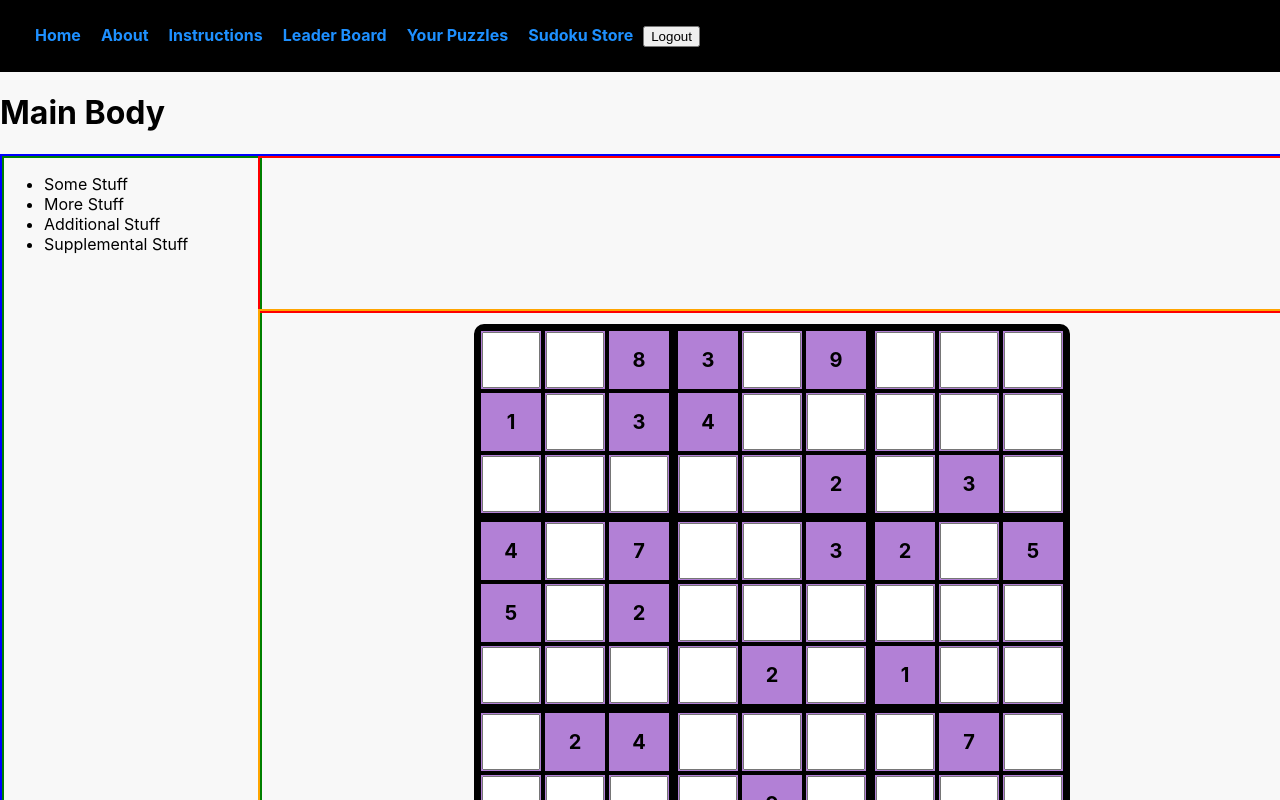
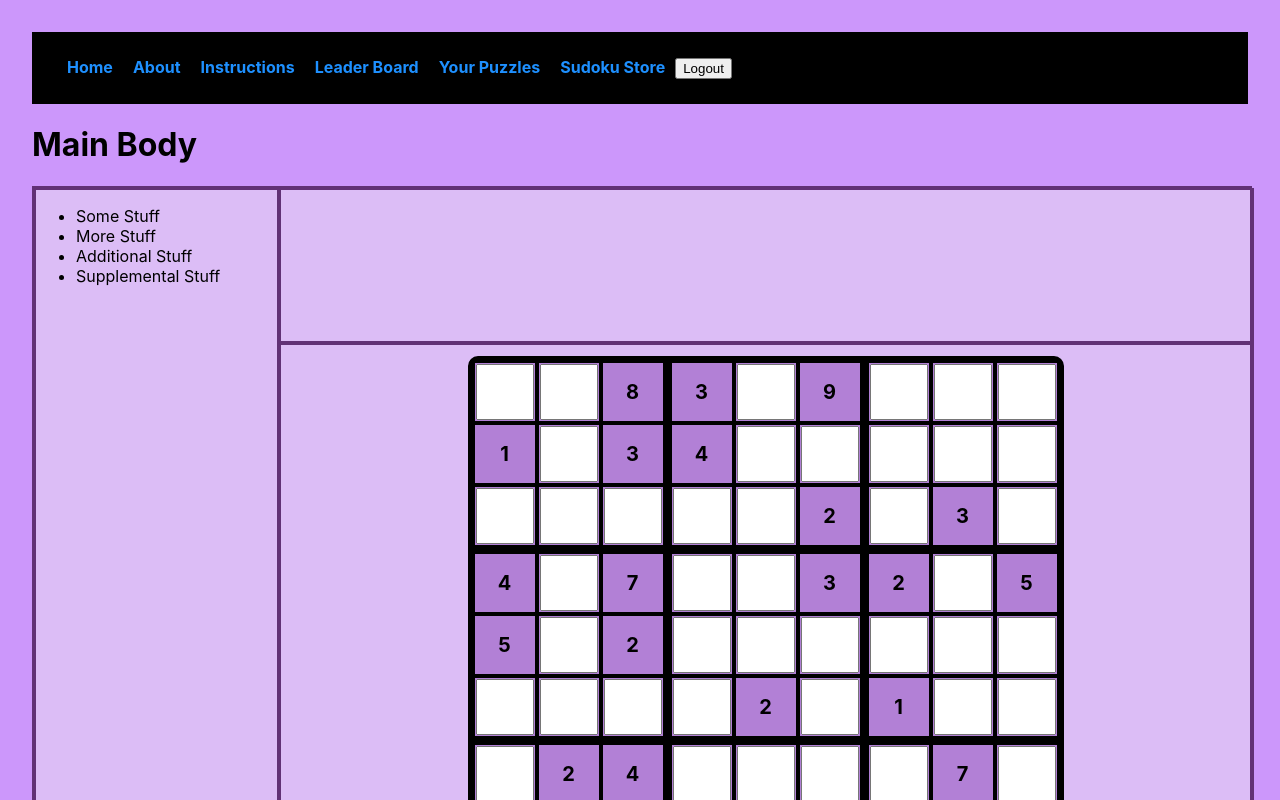
Before and after one commit to joeylee08/phasetwoproject, a React (Create React App) app: page / in a window 1280 px wide. Shown: the top 800 px of the page. Built offline with nearby package versions, Linux system fonts and the light colour scheme; data requests are answered from the project's data file.

Commit message:
basic color scheme added

```diff
--- a/src/components/GameBoard.js
+++ b/src/components/GameBoard.js
@@ -4,7 +4,7 @@ const GameBoard = ({ currentPuzzle }) => {
   const solution = currentPuzzle.solution;
 
   return (
-    <div id="gameboard">
+    <div id="gameboard" className='playfield-elements'>
       <div>
         <table id="sudoku-table">
           <tbody>
--- a/src/components/SideBar.js
+++ b/src/components/SideBar.js
@@ -3,7 +3,7 @@ import React from 'react'
 const SideBar = () => {
 
   return (
-    <div id="sidebar">
+    <div id="sidebar" className='playfield-elements'>
       <ul>
         <li>Some Stuff</li>
         <li>More Stuff</li>
--- a/src/components/Stats.js
+++ b/src/components/Stats.js
@@ -3,7 +3,7 @@
 const Stats = () => {
 
   return (
-    <div id="stats">
+    <div id="stats" className='playfield-elements'>
 
     </div>
   )
--- a/src/index.css
+++ b/src/index.css
@@ -1,5 +1,7 @@
 body {
   margin: 0;
+  padding: 2rem;
+  background-color: #cc97fb;
   font-family: -apple-system, BlinkMacSystemFont, 'Segoe UI', 'Roboto', 'Oxygen',
     'Ubuntu', 'Cantarell', 'Fira Sans', 'Droid Sans', 'Helvetica Neue',
     sans-serif;
@@ -58,7 +60,12 @@ nav.hidden {
   margin: auto;
   width: 100%;
   height: 765px;
-  border: 2px solid blue;
+  background-color: #dcbdf6;
+  border: 2px solid #613175;
+}
+
+div#playfield .playfield-elements {
+  border: 2px solid #613175;
 }
 
 #sidebar {
@@ -111,7 +118,6 @@ nav.hidden {
 
 #sudoku-table td.right {
   border-right: .3em solid black;
-  /* padding-right: .3em; */
 }
 
 .sudoku-input {
```
Also changed, not shown: db.json.
